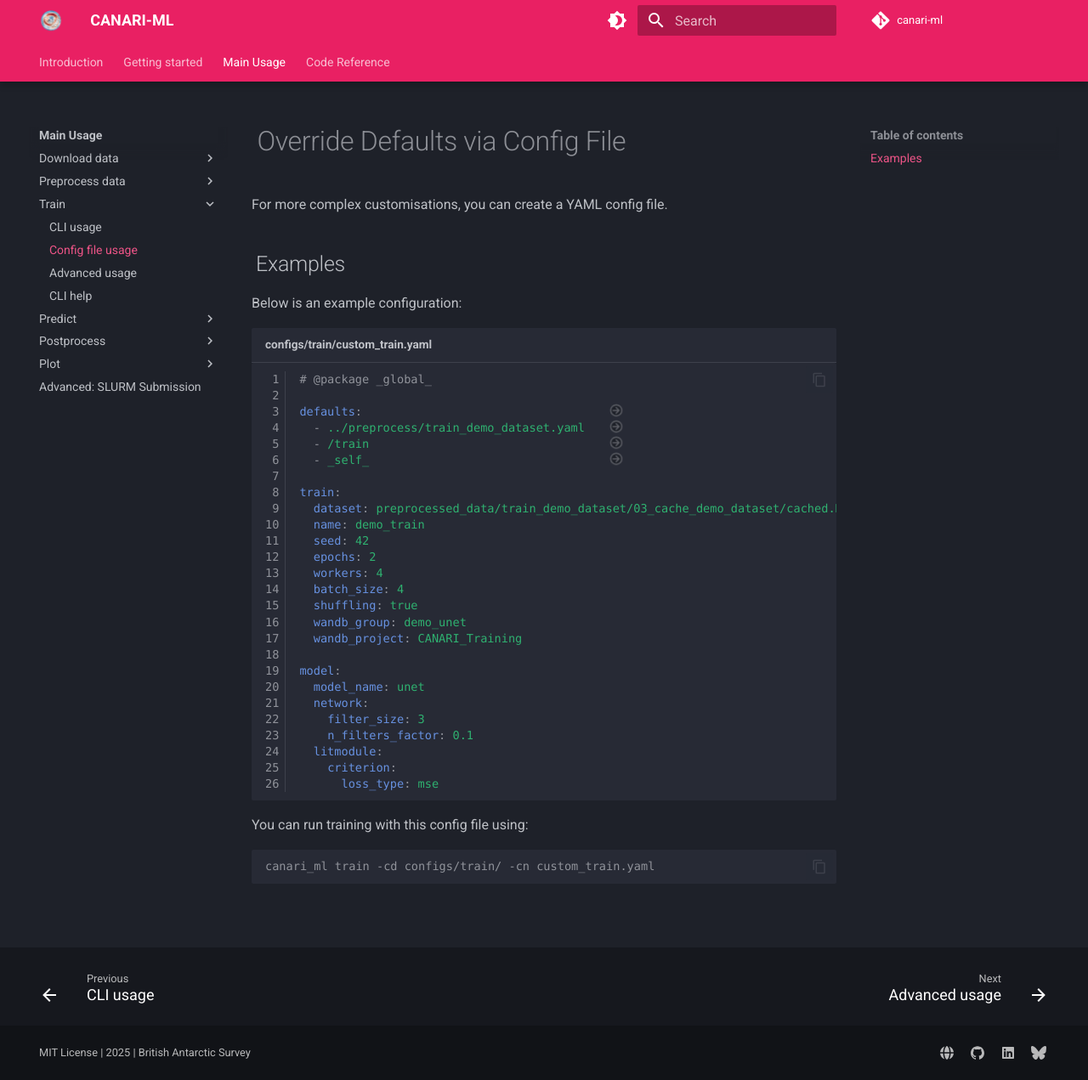
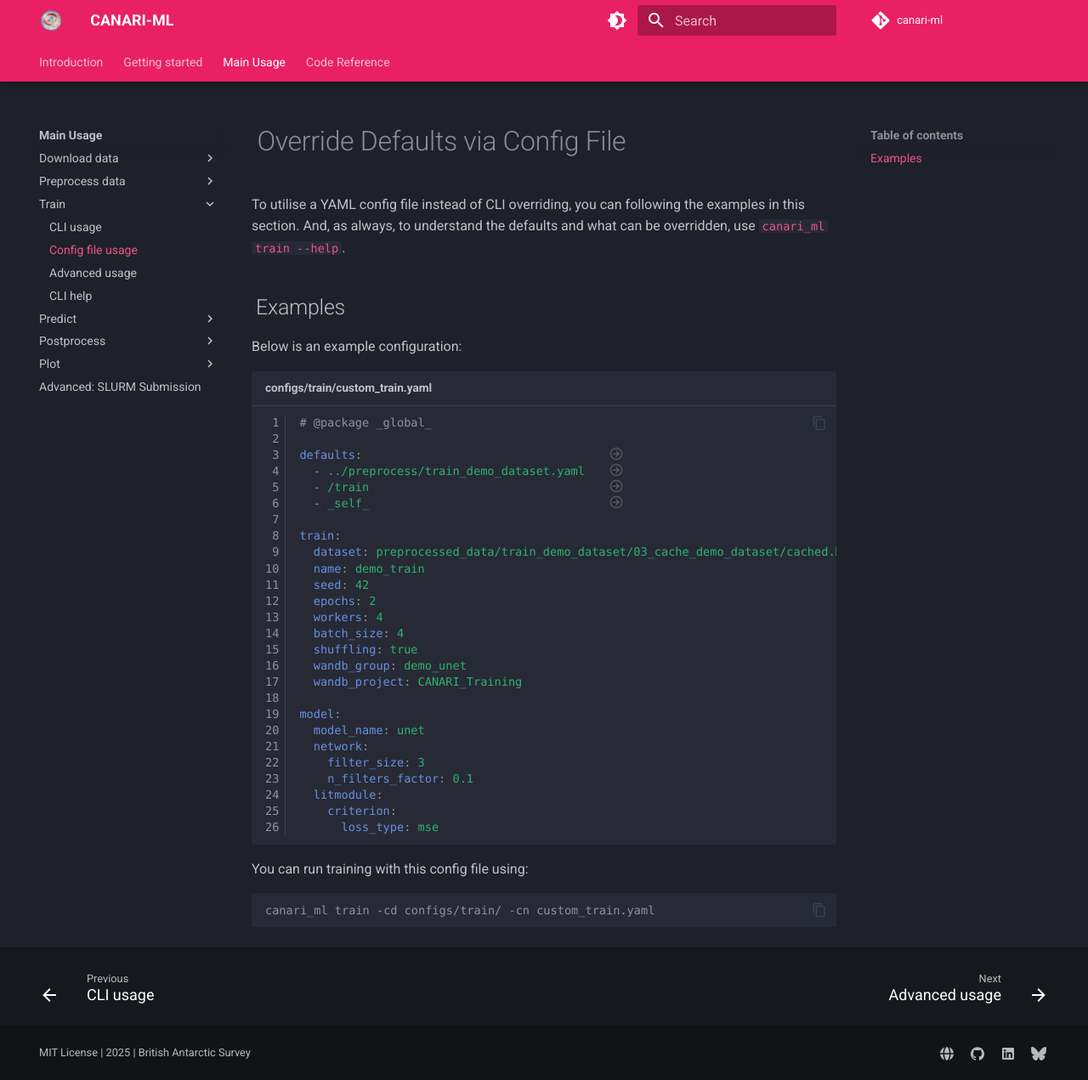
Before and after one commit to CANARI-ML/canari-ml, an MkDocs documentation site: the page built from docs/user-guide/train/config_file_usage.md, in a window 1280 px wide and 1271 px high. Shown: the whole window at 85% size. Built offline with MkDocs 1.6.1 and Material for MkDocs 9.7.7, drawn with Linux system fonts in a browser that asks for light colours; some web fonts are replaced; plug-ins that fetch from the network failed and are left out; comment, search, counter and statistics services are not loaded.

Commit message:
docs(mkdocs): Fixes to references, slight updates
Refs: #28

```diff
--- a/docs/user-guide/train/config_file_usage.md
+++ b/docs/user-guide/train/config_file_usage.md
@@ -1,6 +1,6 @@
 # Override Defaults via Config File
 
-For more complex customisations, you can create a YAML config file.
+To utilise a YAML config file instead of CLI overriding, you can following the examples in this section. And, as always, to understand the defaults and what can be overridden, use [`canari_ml train --help`](../../help/train.md).
 
 ## Examples
 
```
Also changed, not shown: docs/user-guide/download/config_file_usage.md (+1 -1 lines), docs/user-guide/plot/index.md (+1 -1 lines), docs/user-guide/postprocess/index.md (+1 -1 lines), docs/user-guide/preprocess/config_file_usage.md (+1 -1 lines).
